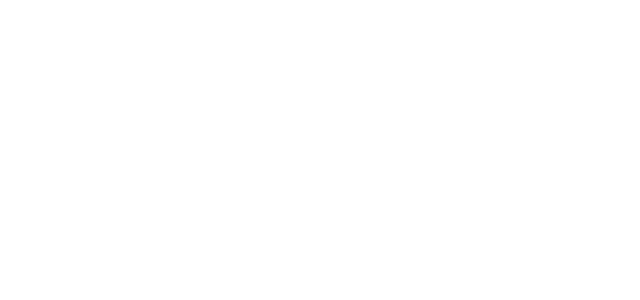
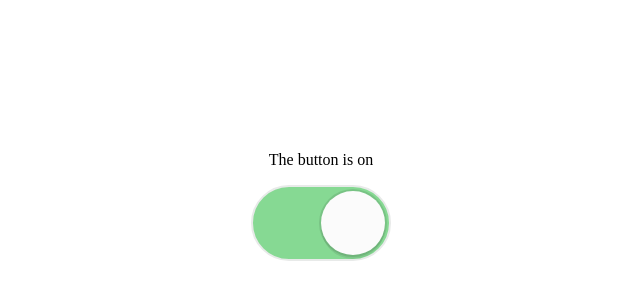
Before and after one commit to orabazu/react-patterns, a React (Vite) app: page /flexible-compound-component in a window 1280 px wide. Shown: the part 208-508 px from the top of the page, without its empty margins (319-959 px from the left). Built offline with nearby package versions, Linux system fonts and the light colour scheme.

Commit message:
Add flexible compound components pattern

```diff
--- a/src/App.js
+++ b/src/App.js
@@ -5,6 +5,7 @@
 
 import BasicToggleUsage from './BasicToggle/BasicToggleUsage'
 import CompoundToggleUsage from './CompoundComponent/CompoundToggleUsage'
+import FlexibleCompoudToggle from './FlexibleCompoundComponent/FlexibleCompoundToggleUsage'
 
 class App extends React.Component {
   onToggle = (e) => {
@@ -14,7 +15,8 @@
     return (
       <Router className="switcher__wrapper">
         <BasicToggleUsage path="/" onToggle={this.onToggle} />
-        <CompoundToggleUsage path="/comp" onToggle={this.onToggle}  />
+        <CompoundToggleUsage path="/compund-component" onToggle={this.onToggle}  />
+        <FlexibleCompoudToggle path="/flexible-compound-component" onToggle={this.onToggle}  />
       </Router>
     );
   }
--- a/src/CompoundComponent/CompoundToggle.js
+++ b/src/CompoundComponent/CompoundToggle.js
@@ -1,7 +1,7 @@
 import React, { Component } from "react";
 import { Switch } from '../Switch/Switch';
 
-class CompoundComponent extends Component {
+class CompoundToggle extends Component {
   state = {
     on: true,
   }
@@ -31,4 +31,4 @@
 }
 
 
-export default CompoundComponent;
+export default CompoundToggle;
--- /dev/null
+++ b/src/FlexibleCompoundComponent/FlexibleCompoundToggle.js
@@ -0,0 +1,43 @@
+import React, { Component } from "react";
+import { Switch } from '../Switch/Switch';
+
+const ToggleContext = React.createContext()
+
+class FlexibleCompoundToggle extends Component {
+  state = {
+    on: true,
+  }
+
+  toggle = () => {
+    this.setState(
+      (currentState) => ({ on: !currentState.on }),
+      () => {
+        this.props.onToggle(this.state.on)
+      },
+    )
+  }
+
+  static On = props => (<ToggleContext.Consumer>{contextVal => contextVal.on ? props.children : null}</ToggleContext.Consumer>)
+  // or another syntax
+  static Off = ({ children }) => (<ToggleContext.Consumer>{({ on }) => on ? null : children}</ToggleContext.Consumer>)
+  static Button = (props) => (
+    <ToggleContext.Consumer>
+      {
+        (contextVal) => (
+          <Switch on={contextVal.on} onClick={contextVal.toggle} {...props} />
+        )
+      }
+    </ToggleContext.Consumer>
+  )
+
+  render() {
+    return (
+      <ToggleContext.Provider value={{ on: this.state.on, toggle: this.toggle }}>
+        {this.props.children}
+      </ToggleContext.Provider>
+    )
+  }
+}
+
+
+export default FlexibleCompoundToggle;
--- /dev/null
+++ b/src/FlexibleCompoundComponent/FlexibleCompoundToggleUsage.js
@@ -0,0 +1,15 @@
+import React from 'react'
+import FlexibleCompoundToggle from './FlexibleCompoundToggle'
+
+const FlexibleCompoundToggleUsage = ({ onToggle }) => {
+  return (
+    <FlexibleCompoundToggle onToggle={onToggle}>
+      <FlexibleCompoundToggle.On> <p>The button is on </p> </FlexibleCompoundToggle.On>
+      <FlexibleCompoundToggle.Off> <p>The button is off </p> </FlexibleCompoundToggle.Off>
+      <div>
+        <FlexibleCompoundToggle.Button />
+      </div>
+    </FlexibleCompoundToggle>);
+}
+
+export default FlexibleCompoundToggleUsage;
```
Also changed, not shown: 1 other file (tests, documents, lock files or other folders).
